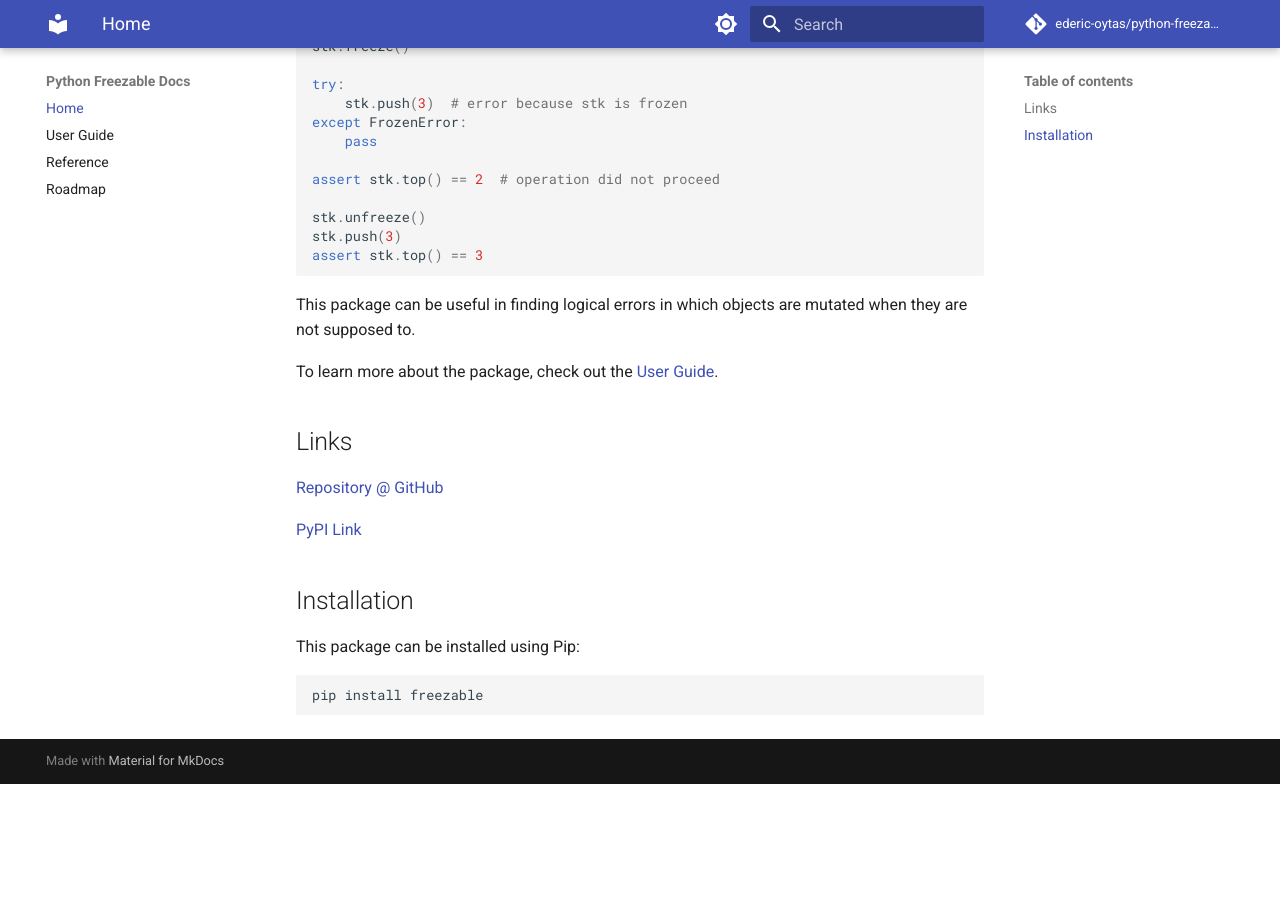
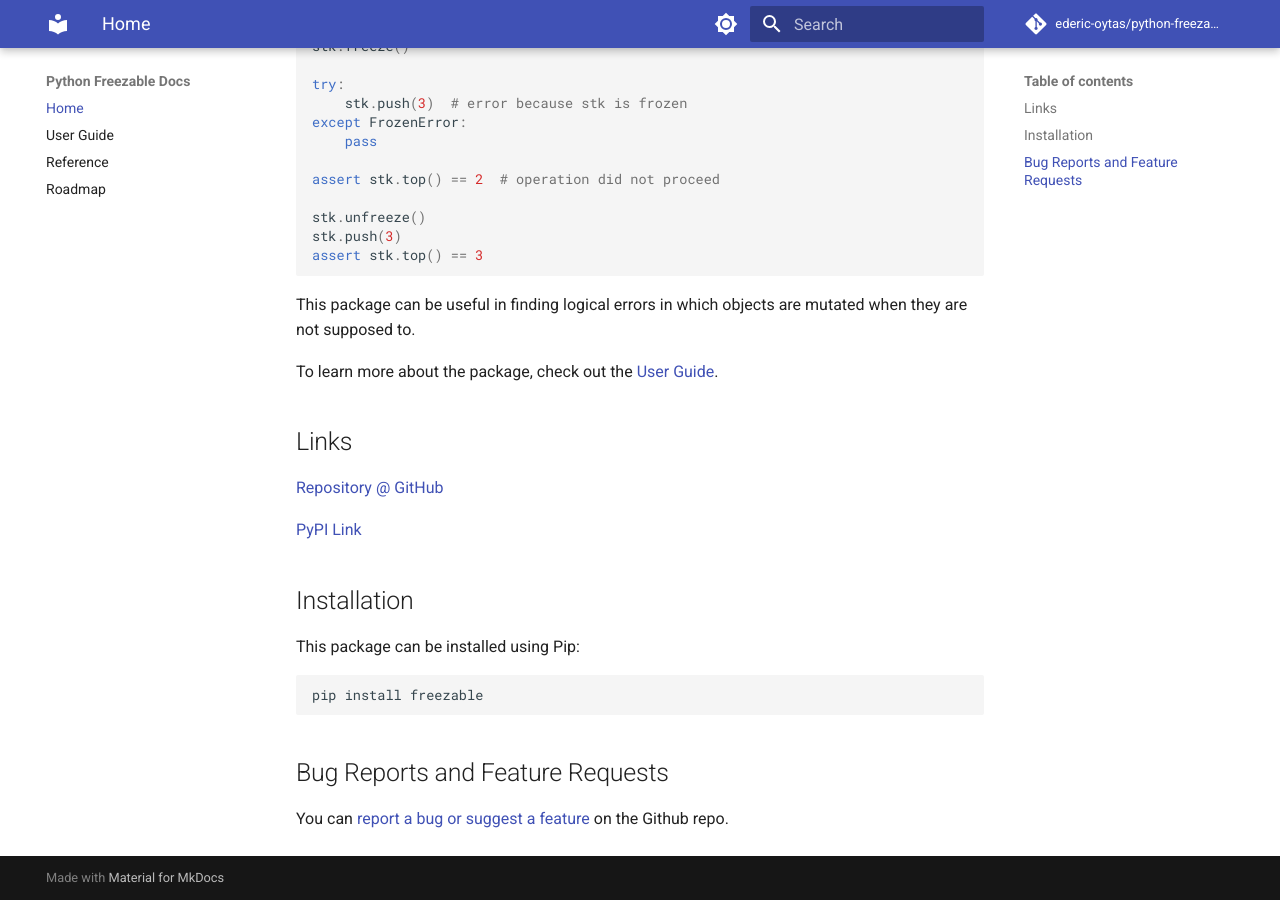
Before and after one commit to ederic-oytas/freezable-mixin, an MkDocs documentation site: the page built from docs/index.md, in a window 1280 px wide and 900 px high, scrolled down 748 px. Built offline with MkDocs 1.6.1 and Material for MkDocs 9.7.7, drawn with Linux system fonts in a browser that asks for light colours; comment, search, counter and statistics services are not loaded; before the commit the page ends 1532 px from its top, so only the background shows below that.

Commit message:
Also add bug report and feature requests section

````diff
--- a/docs/index.md
+++ b/docs/index.md
@@ -63,3 +63,10 @@ This package can be installed using Pip:
 ```
 pip install freezable
 ```
+
+## Bug Reports and Feature Requests
+
+You can [report a bug or suggest a feature][1] on the Github repo.
+
+
+[1]: https://github.com/ederic-oytas/python-freezable/issues/new/choose
````
